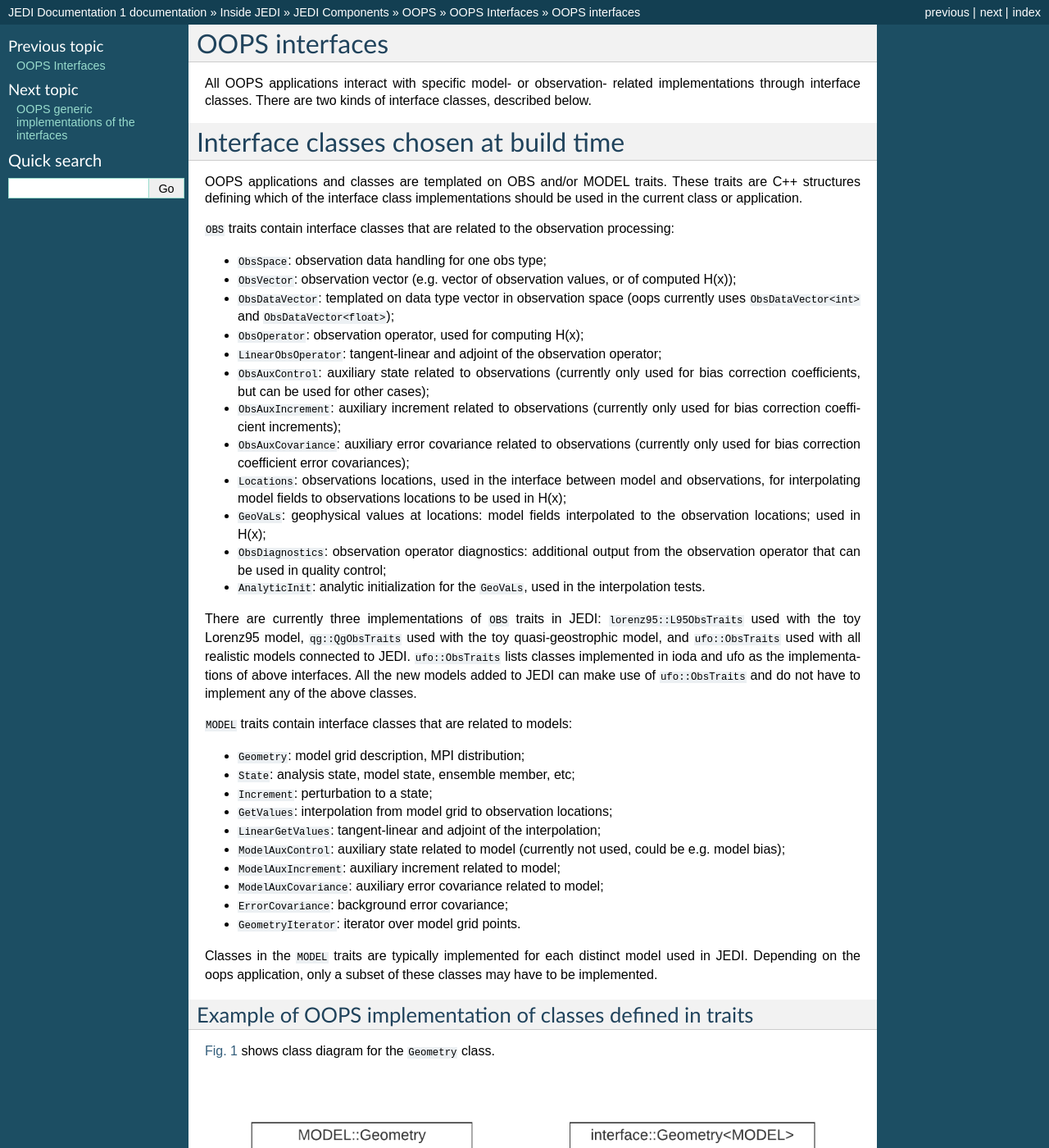
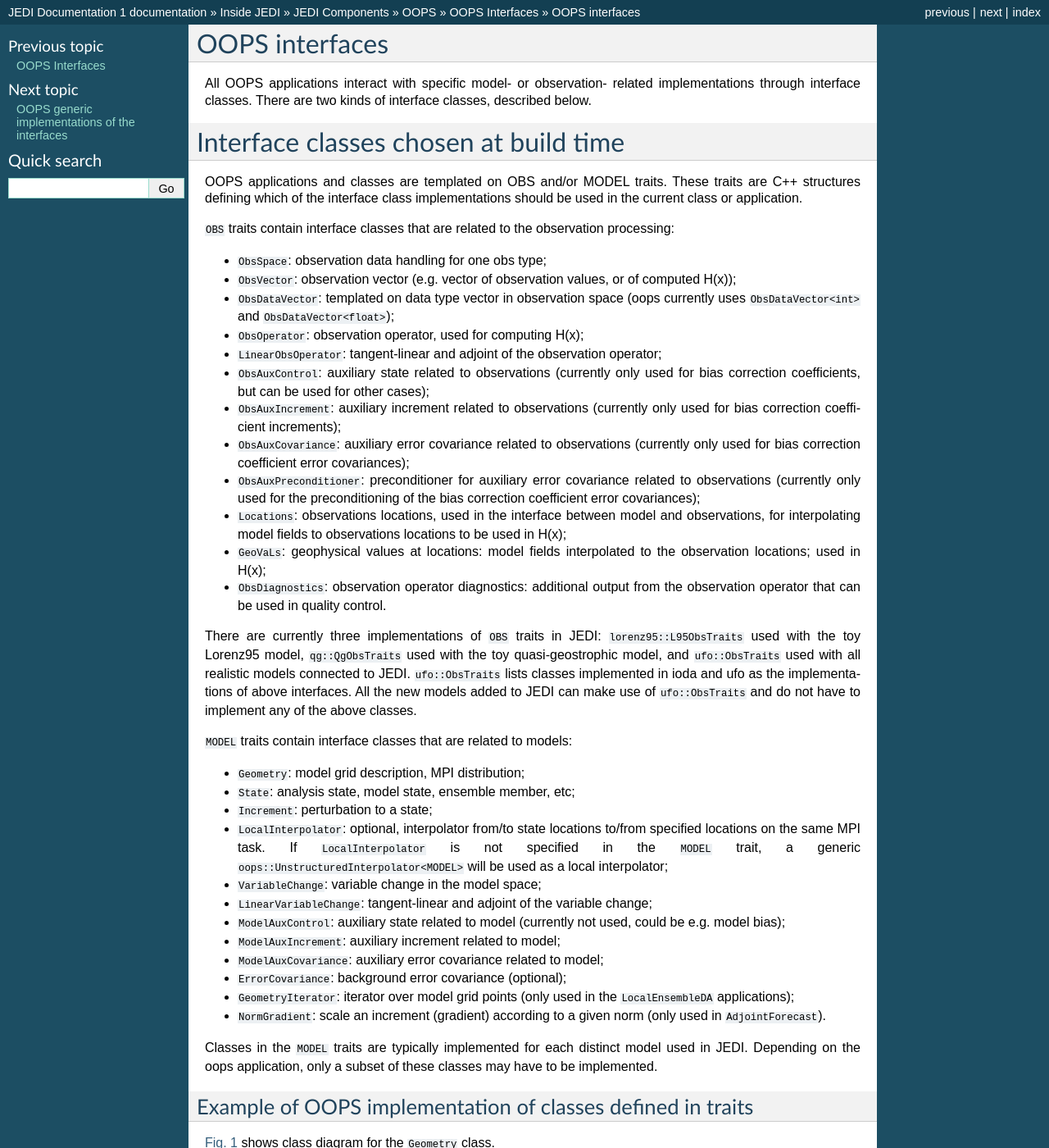
Before and after one commit to JCSDA/jedi-docs, a Sphinx documentation site: the page built from docs/inside/jedi-components/oops/interfaces/interfaces.rst, in a window 1280 px wide and 1400 px high. Shown: the whole window at 82% size. Built offline with Sphinx 7.4.7, drawn with Linux system fonts in a browser that asks for light colours; some of the changed text lies outside the part shown.

Commit message:
Update OOPS interfaces documentation (#430)
* Update OOPS interfaces documentation

* adding NormGradient info

Co-authored-by: Anna Shlyaeva <shlyaeva@gmail.com>

Co-authored-by: Fabio L R Diniz <45880035+fabiolrdiniz@users.noreply.github.com>

```diff
--- a/docs/inside/jedi-components/oops/interfaces/interfaces.rst
+++ b/docs/inside/jedi-components/oops/interfaces/interfaces.rst
@@ -20,10 +20,10 @@
 * :code:`ObsAuxControl`: auxiliary state related to observations (currently only used for bias correction coefficients, but can be used for other cases);
 * :code:`ObsAuxIncrement`: auxiliary increment related to observations (currently only used for bias correction coefficient increments);
 * :code:`ObsAuxCovariance`: auxiliary error covariance related to observations (currently only used for bias correction coefficient error covariances);
+* :code:`ObsAuxPreconditioner`: preconditioner for auxiliary error covariance related to observations (currently only used for the preconditioning of the bias correction coefficient error covariances);
 * :code:`Locations`: observations locations, used in the interface between model and observations, for interpolating model fields to observations locations to be used in H(x);
 * :code:`GeoVaLs`: geophysical values at locations: model fields interpolated to the observation locations; used in H(x);
-* :code:`ObsDiagnostics`: observation operator diagnostics: additional output from the observation operator that can be used in quality control;
-* :code:`AnalyticInit`: analytic initialization for the :code:`GeoVaLs`, used in the interpolation tests.
+* :code:`ObsDiagnostics`: observation operator diagnostics: additional output from the observation operator that can be used in quality control.
 
 There are currently three implementations of :code:`OBS` traits in JEDI: :code:`lorenz95::L95ObsTraits` used with the toy Lorenz95 model, :code:`qg::QgObsTraits` used with the toy quasi-geostrophic model, and :code:`ufo::ObsTraits` used with all realistic models connected to JEDI. :code:`ufo::ObsTraits` lists classes implemented in ioda and ufo as the implementations of above interfaces. All the new models added to JEDI can make use of :code:`ufo::ObsTraits` and do not have to implement any of the above classes.
 
@@ -32,13 +32,15 @@
 * :code:`Geometry`: model grid description, MPI distribution;
 * :code:`State`: analysis state, model state, ensemble member, etc;
 * :code:`Increment`: perturbation to a state;
-* :code:`GetValues`: interpolation from model grid to observation locations;
-* :code:`LinearGetValues`: tangent-linear and adjoint of the interpolation;
+* :code:`LocalInterpolator`: optional, interpolator from/to state locations to/from specified locations on the same MPI task. If :code:`LocalInterpolator` is not specified in the :code:`MODEL` trait, a generic :code:`oops::UnstructuredInterpolator<MODEL>` will be used as a local interpolator;
+* :code:`VariableChange`: variable change in the model space;
+* :code:`LinearVariableChange`: tangent-linear and adjoint of the variable change;
 * :code:`ModelAuxControl`: auxiliary state related to model (currently not used, could be e.g. model bias);
 * :code:`ModelAuxIncrement`: auxiliary increment related to model;
 * :code:`ModelAuxCovariance`: auxiliary error covariance related to model;
-* :code:`ErrorCovariance`: background error covariance;
-* :code:`GeometryIterator`: iterator over model grid points.
+* :code:`ErrorCovariance`: background error covariance (optional);
+* :code:`GeometryIterator`: iterator over model grid points (only used in the :code:`LocalEnsembleDA` applications);
+* :code:`NormGradient`: scale an increment (gradient) according to a given norm (only used in :code:`AdjointForecast`).
 
 Classes in the :code:`MODEL` traits are typically implemented for each distinct model used in JEDI. Depending on the oops application, only a subset of these classes may have to be implemented.
 
@@ -60,7 +62,7 @@
 
 .. note:: Not all the interface classes are implemented with :code:`interface::Class` and :code:`Class` distinction yet.
 
-.. note:: For the interface classes that do not need additional functionality implemented at oops level (e.g :code:`ObsOperator`, :code:`GetValues`), there is no need for :code:`interface::Class` and :code:`Class` distinction. In this case :code:`Class` interface class is located in :code:`interface` directory.
+.. note:: For the interface classes that do not need additional functionality implemented at oops level (e.g :code:`ObsOperator`, :code:`VariableChange`), there is no need for :code:`interface::Class` and :code:`Class` distinction. In this case :code:`Class` interface class is located in :code:`interface` directory.
 
 Interface classes chosen at runtime
 ===================================
```
